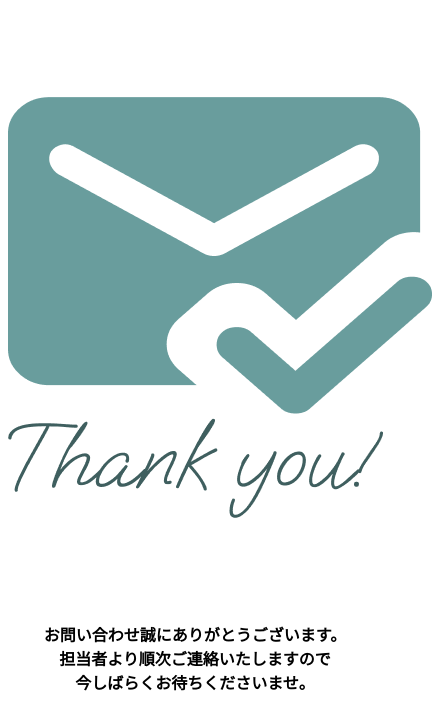
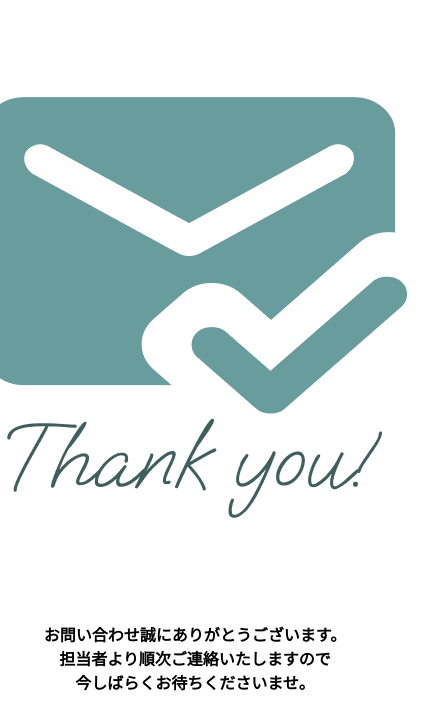
Before and after one commit to kaede3123/portfolio, a plain HTML site: page thankyou.html in a window 390 px wide. Shown: the part 113-817 px from the top of the page, 432 px wide, since content can reach past the window. Drawn offline with Linux system fonts and the light colour scheme.

Commit message:
変更コミット

```diff
--- a/style.css
+++ b/style.css
@@ -337,9 +337,11 @@ h1 {
 
 /* thankyouページ */
 .thankyou {
-    display: block;
-    text-align: center;
+    display: flex;
+    flex-direction: column;
+    align-items: center;
     margin-top: 100px;
+    width: 100%;
 }
 .thankyou-text {
     text-align: center;
@@ -496,6 +498,10 @@ dl dd {
     .company-flex {
         display: flex;
     }
+    #section4 {
+        margin-left: 0;
+        margin-right: 0;
+    }
     #section4 dt {
         font-size: 0.7rem;
     }
@@ -504,6 +510,10 @@ dl dd {
     }
     #section5 {
         font-size: 0.7rem;
+    }
+    .section5 {
+        margin-left: 0;
+        margin-right: 0;
     }
     .footer ul {
         flex-direction: column;
@@ -563,6 +573,9 @@ dl dd {
     .thankyou-text p {
         font-size: 0.7rem;
     }
+    .thankyou {
+        max-width: 600px;
+    }
 }
 @media screen and (min-width: 768px) {
     #menu-sp {
--- a/thankyou.html
+++ b/thankyou.html
@@ -42,10 +42,10 @@
 
     <main>
         <div class="thankyou">
-            <div>
+            <div class="thankyou-img1">
                 <img src="image/Vector.png">
             </div>
-            <div>
+            <div class="thankyou-img2">
                 <img src="image/Thank you!.png">
             </div>
         </div>
```
